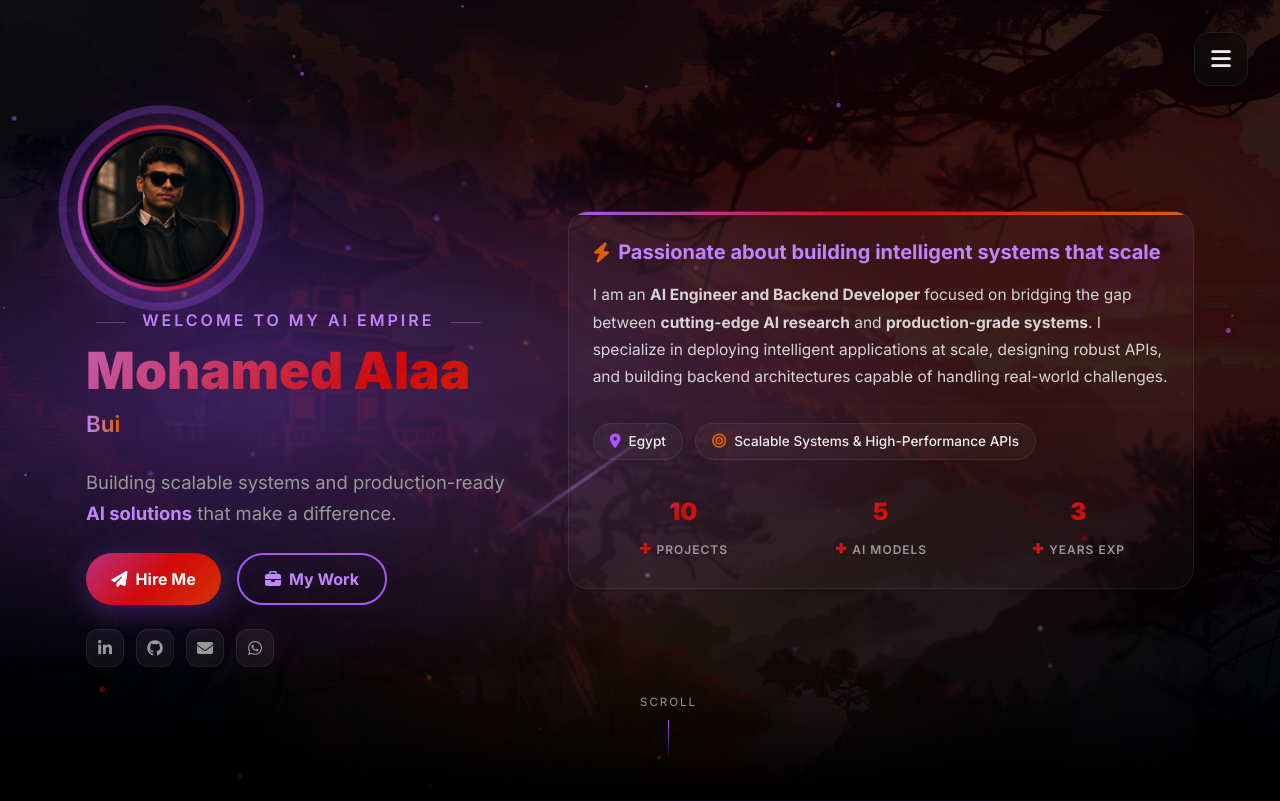
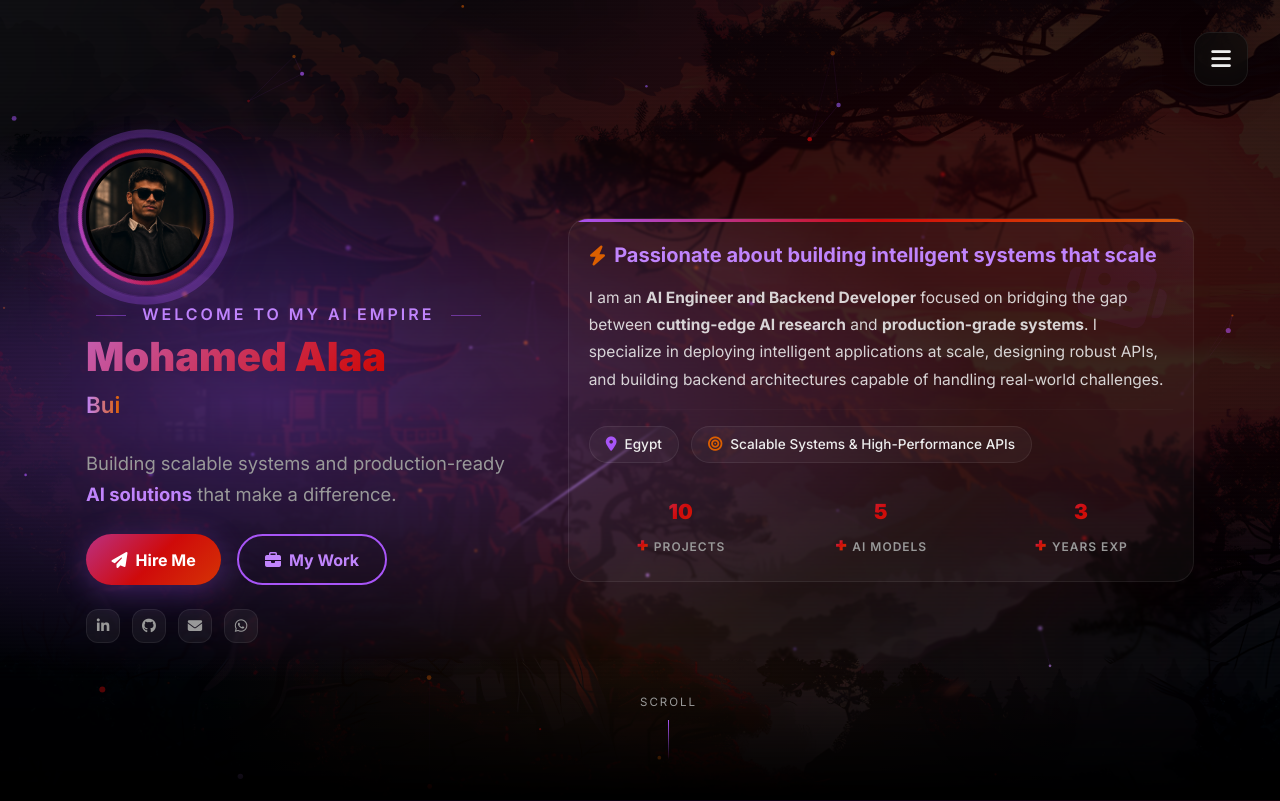
Before and after one commit to blackeagle686/portfolio, a Django app: page / in a window 1280 px wide. Shown: the top 801 px of the page. Run offline with Django 5.2, Linux system fonts and the light colour scheme; data that the repository does not hold is empty; some libraries are stand-ins or nearby versions.

Commit message:
Decreased footer social link sizes

```diff
--- a/static/css/style.css
+++ b/static/css/style.css
@@ -1410,8 +1410,8 @@
 .hero-profile-img {
     position: relative;
     z-index: 1;
-    width: 150px; /* Decreased size */
-    height: 150px; /* Decreased size */
+    width: 120px; /* Further decreased size */
+    height: 120px; /* Further decreased size */
     border-radius: 50%;
     object-fit: cover;
     border: 3px solid rgba(0,0,0,0.5);
@@ -1443,7 +1443,7 @@
 }
 
 .hero-name {
-    font-size: clamp(1.8rem, 5vw, 3.2rem); /* Decreased size */
+    font-size: clamp(1.5rem, 4vw, 2.5rem); /* Further decreased size */
     font-weight: 900;
     line-height: 1.1;
     background: var(--gradient-text);
@@ -1535,13 +1535,13 @@
     display: flex;
     align-items: center;
     justify-content: center;
-    width: 38px; /* Decreased size */
-    height: 38px; /* Decreased size */
+    width: 34px; /* Further decreased size */
+    height: 34px; /* Further decreased size */
     border-radius: 12px;
     background: rgba(255, 255, 255, 0.05);
     border: 1px solid var(--border-subtle);
     color: var(--text-muted);
-    font-size: 1rem; /* Decreased size */
+    font-size: 0.9rem; /* Further decreased size */
     text-decoration: none;
     transition: all 0.3s;
 }
@@ -1561,7 +1561,7 @@
     -webkit-backdrop-filter: blur(12px);
     border: 1px solid var(--border-subtle);
     border-radius: var(--card-radius);
-    padding: 1.5rem; /* Decreased size */
+    padding: 1.25rem; /* Further decreased size */
     animation: slide-in-right 0.8s 0.6s ease-out both;
     position: relative;
     overflow: hidden;
@@ -1584,7 +1584,7 @@
 }
 
 .hero-stat-value {
-    font-size: 1.5rem; /* Decreased size */
+    font-size: 1.3rem; /* Further decreased size */
     font-weight: 900;
     background: var(--gradient-text);
     -webkit-background-clip: text;
```
